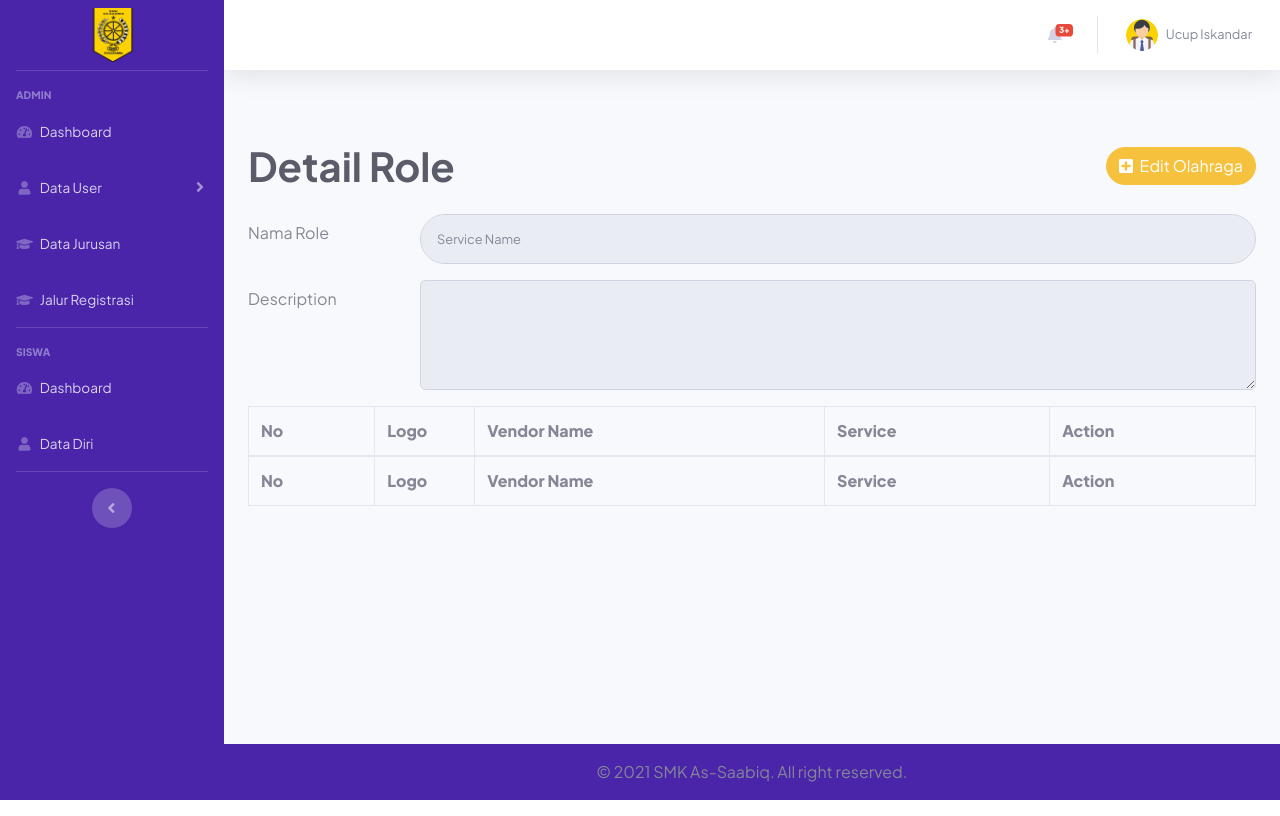
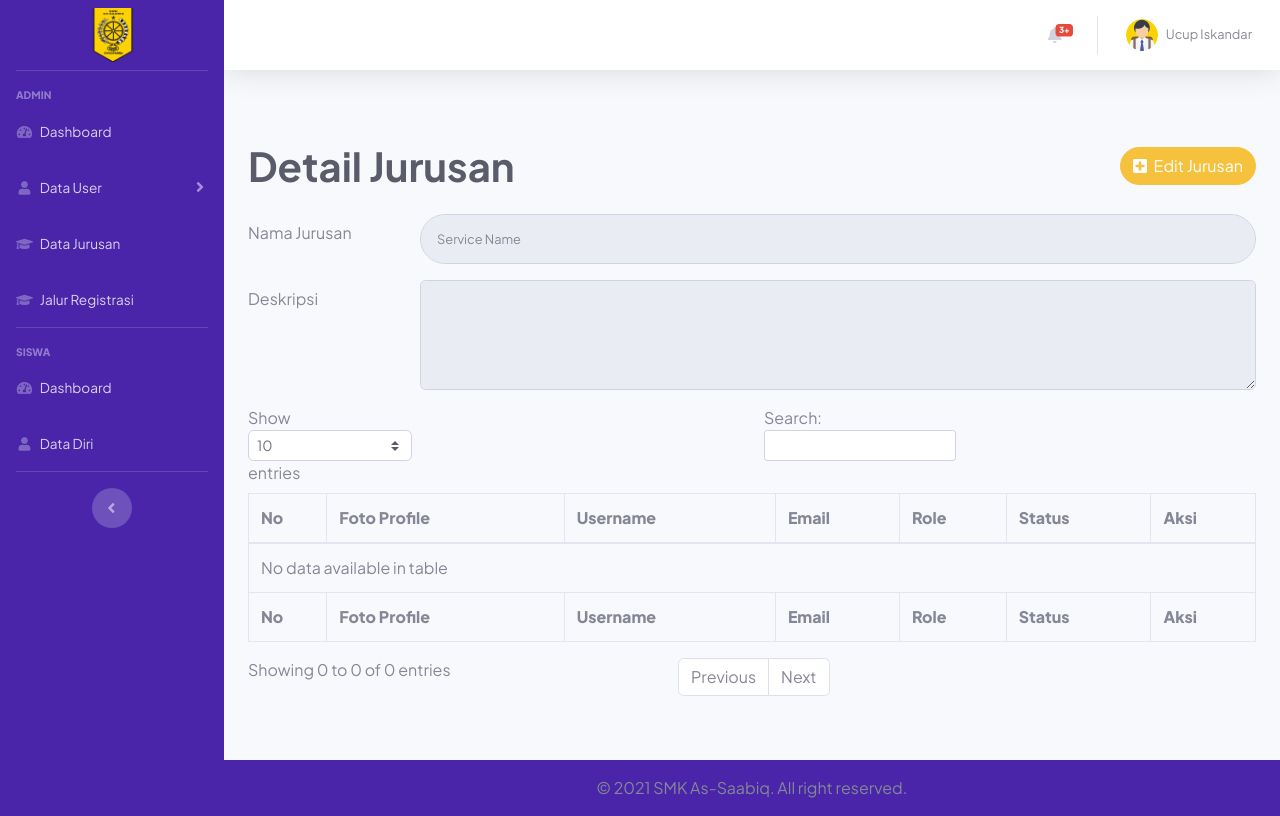
Before and after one commit to ilhm-rai/ppdb-smk-as-saabiq, a CodeIgniter 4 app: template app/Views/dashboard/admin/jurusan/detail.php in a window 1280 px wide. Run offline with PHP 8.4 and a stand-in for CodeIgniter, Linux system fonts and the light colour scheme; the template is opened without the code that fills it, so the values that code supplies are empty; some libraries are stand-ins or nearby versions.

Commit message:
Add feature CRUD Jurusan

```diff
--- a/app/Config/Routes.php
+++ b/app/Config/Routes.php
@@ -39,6 +39,7 @@
 // Route for delete items
 $routes->delete('admin/users/roles/(:num)', 'Admin\Users\Roles::delete/$1');
 $routes->delete('admin/users/main/(:num)', 'Admin\Users\Main::delete/$1');
+$routes->delete('admin/jurusan/(:num)', 'Admin\Jurusan::delete/$1');
 
 
 
--- a/app/Controllers/Admin/Users/Main.php
+++ b/app/Controllers/Admin/Users/Main.php
@@ -91,7 +91,7 @@
   public function edit($id)
   {
     $data = [
-      'title'  => 'Edit User | sportpedia',
+      'title'  => 'Edit User | PPDB SMK As-Saabiq',
       'active' => 'admin-users',
       'validation' => \Config\Services::validation(),
       'user'  => $this->usersModel->getUserById($id),
--- a/app/Views/dashboard/admin/jurusan/detail.php
+++ b/app/Views/dashboard/admin/jurusan/detail.php
@@ -4,8 +4,8 @@
 <?= $this->section('content'); ?>
 <section class="py-5">
   <div class="d-sm-flex align-items-center justify-content-between">
-    <h3 class="content-heading mb-0 text-gray-800">Detail Role</h3>
-    <a href="/admin/users/roles/edit/<?= $role['id']; ?>" class="d-block d-sm-inline-block btn rounded-pill btn-warning"><i class="fas fa-plus-square mr-1"></i> Edit Olahraga</a>
+    <h3 class="content-heading mb-0 text-gray-800">Detail Jurusan</h3>
+    <a href="/admin/jurusan/edit/<?= $jurusan['id']; ?>" class="d-block d-sm-inline-block btn rounded-pill btn-warning"><i class="fas fa-plus-square mr-1"></i> Edit Jurusan</a>
   </div>
   <div class="flash-data" data-flashdata="<?= session()->getFlashdata('message'); ?>"></div>
   <?php if (session()->getFlashdata('message')) : ?>
@@ -13,43 +13,47 @@
       <?= session()->getFlashdata('message'); ?>
     </div>
   <?php endif; ?>
-  <form action="/admin/users/roles/update/<?= $role['id']; ?>" method="post" class="user mt-4">
+  <form action="/admin/jurusan/update/<?= $jurusan['id']; ?>" method="post" class="user mt-4">
     <?= csrf_field(); ?>
     <div class="form-group row">
-      <label for="name" class="col-sm-2 col-form-label">Nama Role</label>
+      <label for="name" class="col-sm-2 col-form-label">Nama Jurusan</label>
       <div class="col-sm-10">
-        <input type="text" class="form-control form-control-user" id="name" name="name" placeholder="Service Name" value="<?= (old('name')) ? old('name') : $role['name']; ?>" readonly>
+        <input type="text" class="form-control form-control-user" id="name" name="name" placeholder="Service Name" value="<?= (old('name')) ? old('name') : $jurusan['nama_jurusan']; ?>" readonly>
       </div>
     </div>
     <div class="form-group row">
-      <label for="description" class="col-sm-2 col-form-label">Description</label>
+      <label for="deskripsi" class="col-sm-2 col-form-label">Deskripsi</label>
       <div class="col-sm-10">
-        <textarea class="form-control" id="description" name="description" rows="4" readonly><?= $role['description']; ?></textarea>
+        <textarea class="form-control" id="deskripsi" name="deskripsi" rows="4" readonly><?= $jurusan['deskripsi']; ?></textarea>
       </div>
     </div>
+  </form>
 
-  </form>
+
   <div class="table-responsive">
-    <table class="table table-bordered td-align-middle" id="dataVendors" width="100%" cellspacing="0">
+    <table class="table table-bordered" id="dataUsers" cellspacing="0">
       <thead>
         <tr>
           <th>No</th>
-          <th width='100px'>Logo</th>
-          <th>Vendor Name</th>
-          <th>Service</th>
-          <!-- <th>Owner</th> -->
-          <th>Action</th>
+          <th>Foto Profile</th>
+          <th>Username</th>
+          <th>Email</th>
+          <th>Role</th>
+          <th>Status</th>
+          <th>Aksi</th>
         </tr>
       </thead>
       <tfoot>
         <tr>
           <th>No</th>
-          <th>Logo</th>
-          <th>Vendor Name</th>
-          <th>Service</th>
-          <!-- <th>Owner</th> -->
-          <th>Action</th>
+          <th>Foto Profile</th>
+          <th>Username</th>
+          <th>Email</th>
+          <th>Role</th>
+          <th>Status</th>
+          <th>Aksi</th>
         </tr>
+
       </tfoot>
       <tbody>
       </tbody>
--- a/app/Views/dashboard/admin/users/roles/add.php
+++ b/app/Views/dashboard/admin/users/roles/add.php
@@ -14,7 +14,7 @@
     <div class="form-group row">
       <label for="name" class="col-sm-2 col-form-label">Name Role</label>
       <div class="col-sm-10">
-        <input type="text" class="form-control form-control-user <?= (session('errors.name') ? 'is-invalid' : ''); ?>" id="name" name="name" placeholder="Nama role...">
+        <input type="text" class="form-control form-control-user <?= ($validation->hasError('name') ? 'is-invalid' : ''); ?>" id="name" name="name" placeholder="Nama role...">
         <div class="invalid-feedback">
           <?= $validation->getError('name'); ?>
         </div>
```
Also changed, not shown: app/Controllers/Admin/Jurusan.php (+77 -0 lines), app/Controllers/Admin/Users/Roles.php (+4 -4 lines), app/Views/dashboard/admin/jurusan/add.php (+7 -7 lines), app/Views/dashboard/admin/jurusan/edit.php (+7 -7 lines).
